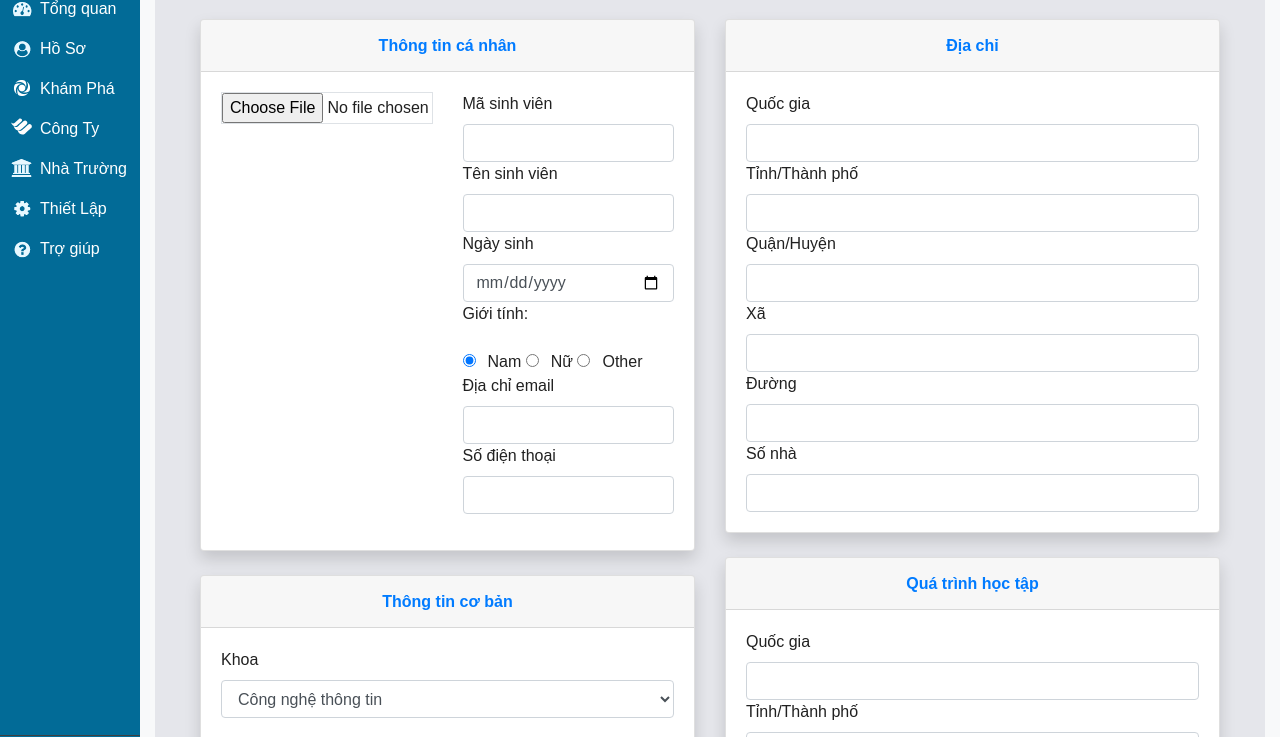
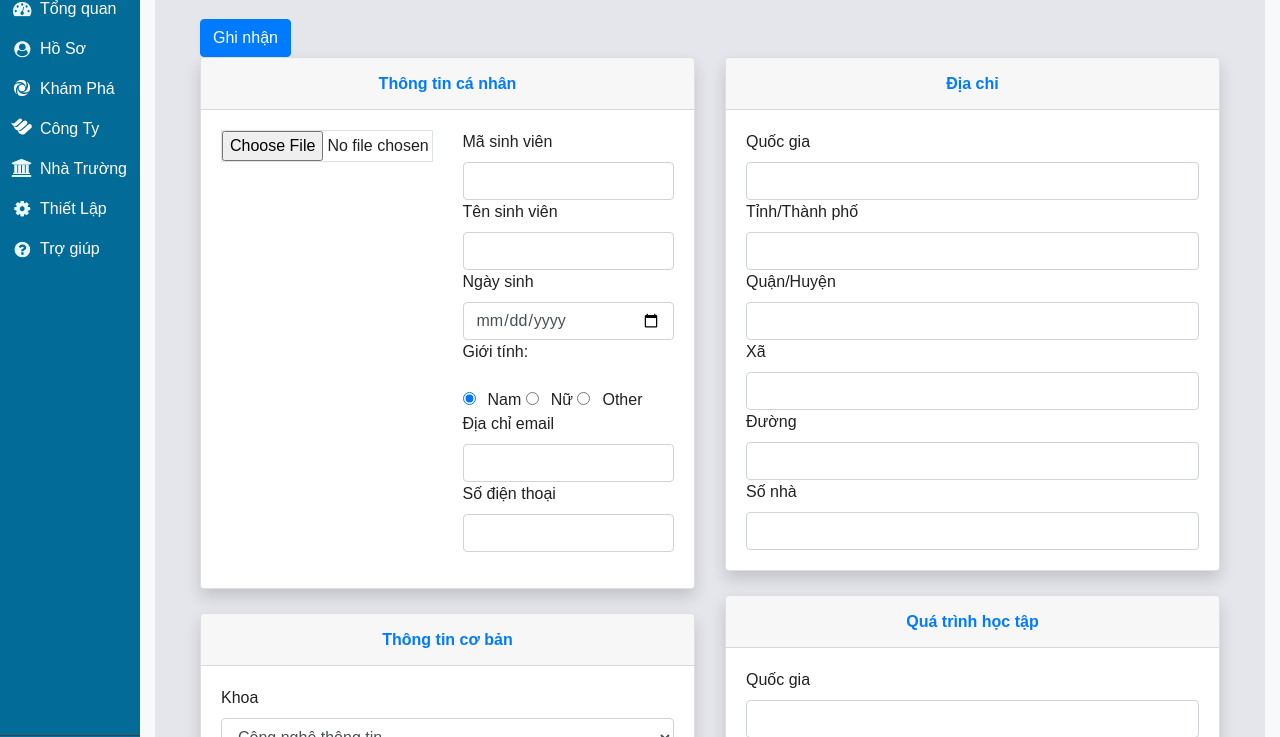
Before and after one commit to pvtrong/WebN5, a plain HTML site: page WebN5/Pages/Profile.html in a window 1280 px wide. Shown: the part 63-800 px from the top of the page. Drawn offline with nearby package versions, Linux system fonts and the light colour scheme.

Commit message:
add button submit profile

```diff
--- a/WebN5/Pages/Profile.html
+++ b/WebN5/Pages/Profile.html
@@ -118,6 +118,7 @@
                         </div>
                         <div class="content-body">
                             <div class="container">
+                                <button type="submit" class="btn btn-primary">Ghi nhận</button>
                                 <div class="row">
                                     <div class="col-md-6">
                                         <div class="card shadow mb-4">
```
